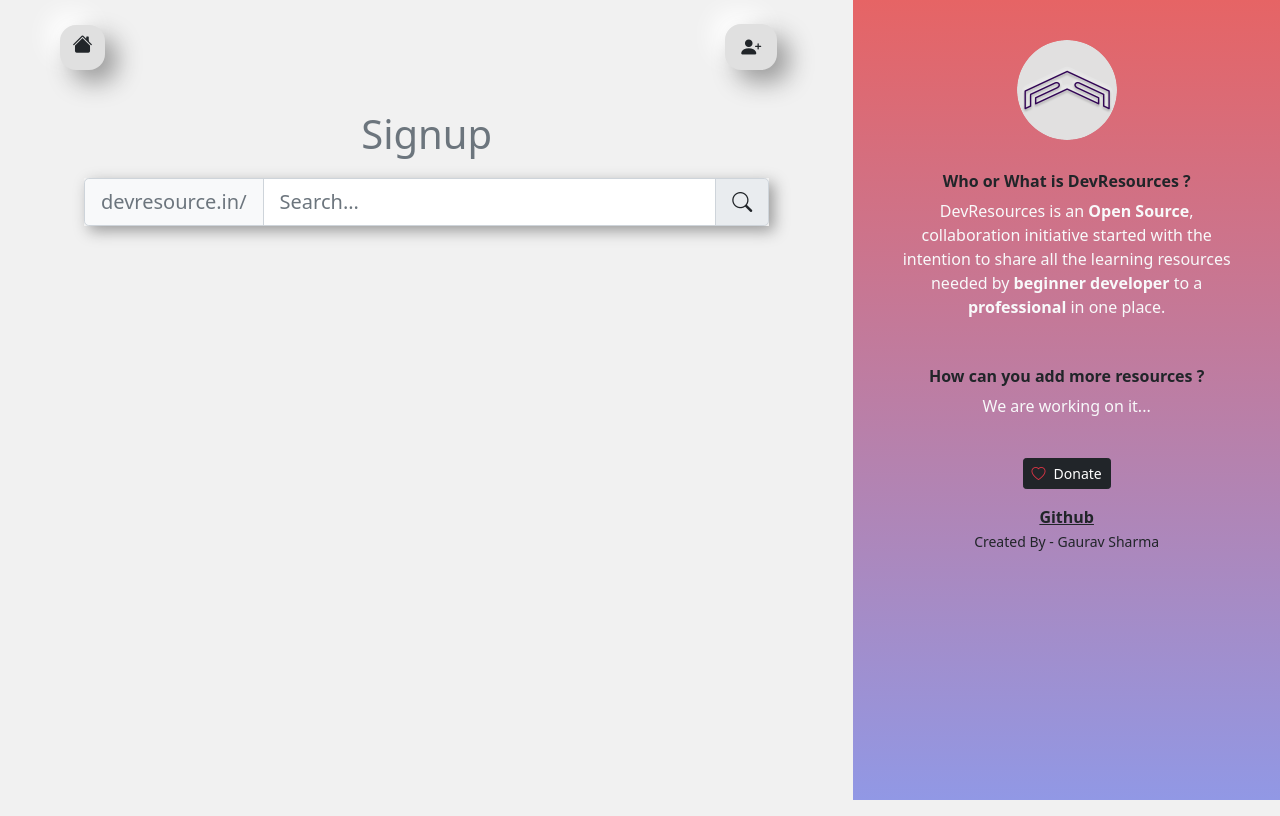
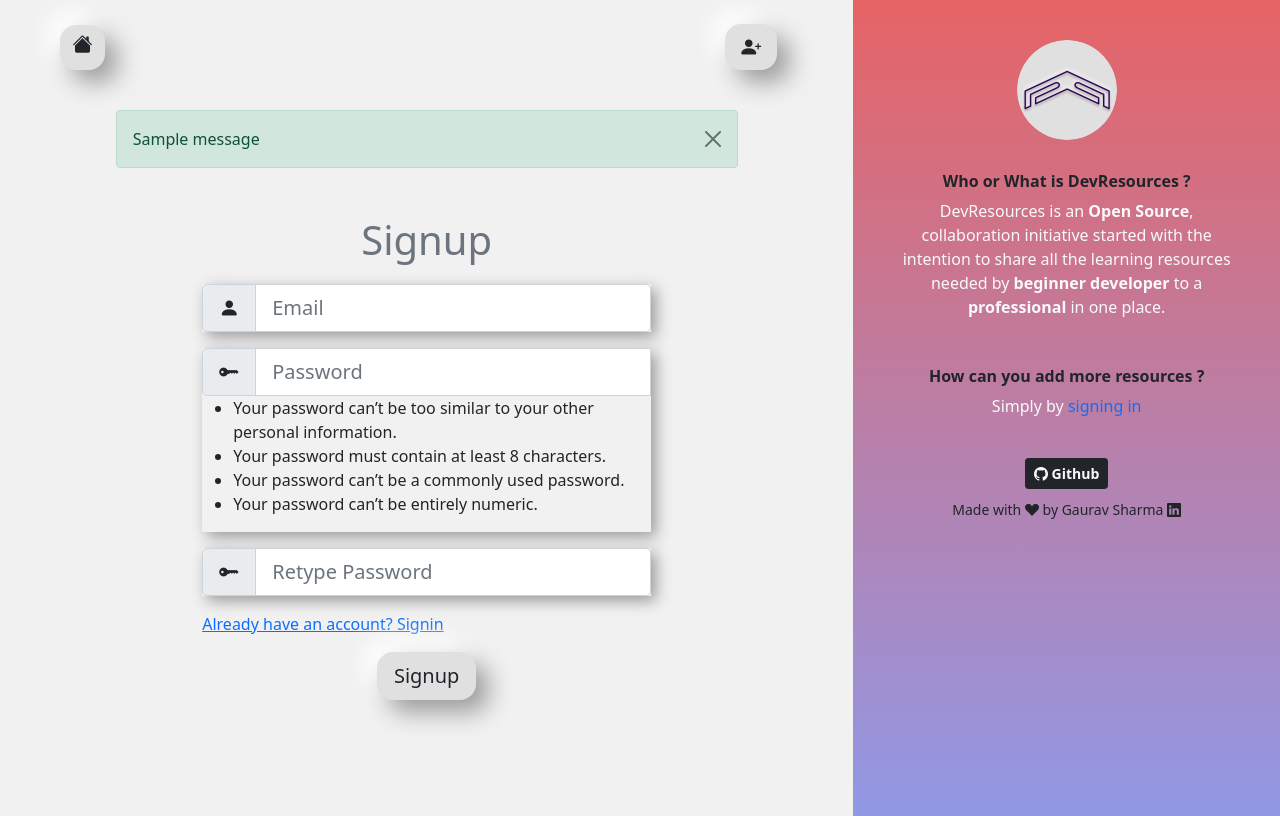
Before and after one commit to mnamegaurav/devresources, a Django app: template templates/accounts/signup.html in a window 1280 px wide. Run offline with Django 3.2, Linux system fonts and the light colour scheme; the template is opened without the code that fills it, so the values that code supplies are empty; tables that the repository leaves empty hold one stand-in row (values such as "Sample post"); one stand-in notice (Sample message) is shown; some libraries are stand-ins or nearby versions.

Commit message:
Login, Logout and allmost mvp level things done

```diff
--- a/accounts/forms.py
+++ b/accounts/forms.py
@@ -9,10 +9,10 @@
 class CustomUserCreatationForm(UserCreationForm):
     class Meta:
         model = get_user_model()
-        fields = ('full_name', 'email', 'username', 'password1', 'password2')
+        fields = ('email', 'password1', 'password2')
 
 
 class CustomUserChangeForm(UserChangeForm):
     class Meta:
         model = get_user_model()
-        fields = ('full_name', 'email', 'username',)
+        fields = ('full_name', 'username', 'email', 'website')
--- a/accounts/urls.py
+++ b/accounts/urls.py
@@ -1,22 +1,13 @@
 from django.urls import path, include
-# from django.urls import reverse_lazy
-from django.contrib.auth.views import (
-
-    PasswordResetView,
-    PasswordResetDoneView,
-    PasswordResetConfirmView,
-    PasswordResetCompleteView,
-    PasswordChangeView,
-    PasswordChangeDoneView,
-    )
-
 from accounts.views import (
     SignInView,
+    SignOutView,
     SignUpView,
     )
 
 
 urlpatterns = [
     path('signin/', SignInView.as_view(), name='signin_view'),
+    path('signout/', SignOutView.as_view(), name='signout_view'),
     path('signup/', SignUpView.as_view(), name='signup_view'),
 ]
--- a/core/forms.py
+++ b/core/forms.py
@@ -39,5 +39,5 @@
         #         'placeholder': 'Title',
         #     })
         self.fields['category'].widget.attrs.update({
-                'class': 'list-inline d-inline-flex flex-wrap',
+                'class': 'list-inline d-inline-flex flex-wrap m-auto',
             })
--- a/core/models.py
+++ b/core/models.py
@@ -14,7 +14,7 @@
 class ResourceCategory(models.Model):
     title = models.CharField(max_length=140)
     slug = models.SlugField(max_length=50, unique=True)
-    is_active = models.BooleanField(default=True)
+    is_active = models.BooleanField(default=False)
     added_on = models.DateTimeField(auto_now_add=True)
     updated_on = models.DateTimeField(auto_now=True)
     added_by = models.ForeignKey(
--- a/devresources/settings.py
+++ b/devresources/settings.py
@@ -131,7 +131,7 @@
 # STATICFILES_STORAGE = 'whitenoise.storage.CompressedManifestStaticFilesStorage'
 
 AUTH_USER_MODEL = 'accounts.User'
-
+LOGIN_URL = 'signin_view'
 
 from devresources.jazzmin_config import *
 from devresources.hitcount_config import *
--- a/static_files/core/main.css
+++ b/static_files/core/main.css
@@ -44,7 +44,7 @@
     transition-duration: 400ms;
 }
 
-.form-control:focus, .btn:focus{
+.form-control:focus, .btn:focus, .btn-close:focus{
     box-shadow: none;
 }
 
--- a/templates/accounts/signup.html
+++ b/templates/accounts/signup.html
@@ -5,25 +5,62 @@
 
 <div class="container">
 
-  <div class="row px-md-5">
-    <div class="col-12 pb-1">
+  <div class="row px-md-5 my-5">
+    <div class="col-12 offset-md-2 col-md-8 pb-1">
       <p class="text-secondary text-center display-6">Signup</p>
     </div>
-  </div>
+    <div class="col-12 offset-md-2 col-md-8 pb-1">
+      {% if form.non_field_errors %}
+      <div class="col-12 mb-2">
+        <p class="text-danger text-center">
+          <i class="bi bi-exclamation-circle"></i>
+          {{ form.non_field_errors }}
+        </p>
+      </div>
+      {% endif %}
+      <form id="signin_form" method="POST" action="{% url 'signup_view' %}">
+        {% csrf_token %}
+        <div class="neumorphic__card input-group input-group-lg mb-3">
+          <span class="input-group-text"><i class="bi bi-person-fill"></i></span>
+          <input name="email" type="email" class="form-control" id="id_email" placeholder="Email" required>
+        </div>
+        {% if form.email.errors %}
+          <div class="text-danger">
+            {{ form.email.errors }}
+          </div>
+        {% endif %}
 
-  {{ form.as_p }}
+        <div class="neumorphic__card input-group input-group-lg mb-3">
+          <span class="input-group-text"><i class="bi bi-key-fill"></i></span>
+          <input name="password1" type="password" class="form-control" id="id_password1" placeholder="Password" required>
+          <ul><li>Your password can’t be too similar to your other personal information.</li><li>Your password must contain at least 8 characters.</li><li>Your password can’t be a commonly used password.</li><li>Your password can’t be entirely numeric.</li></ul>
+        </div>
+        {% if form.password1.errors %}
+          <div class="text-danger">
+            {{ form.password1.errors }}
+          </div>
+        {% endif %}
 
-  <div class="row px-md-5">
-    <div class="col-12 pb-1">
-      <!-- <form id="search_form"> -->
         <div class="neumorphic__card input-group input-group-lg mb-3">
-          <span class="input-group-text d-none d-md-block bg-light text-secondary" id="basic-addon3">devresource.in/</span>
-          <input name="search_term" type="text" class="form-control" id="id_search_term" aria-describedby="basic-addon3" placeholder="Search..." onkeyup="searchItems();">
-          <span class="input-group-text">
-            <i class="bi bi-search"></i>
-          </span>
+          <span class="input-group-text"><i class="bi bi-key-fill"></i></span>
+          <input name="password2" type="password" class="form-control" id="id_password2" placeholder="Retype Password" required>
         </div>
-      <!-- </form> -->
+        {% if form.password2.errors %}
+          <div class="text-danger">
+            {{ form.password2.errors }}
+          </div>
+        {% endif %}
+
+        <div class="text-start">
+          <a href="{% url 'signin_view' %}">Already have an account? Signin</a>
+        </div>
+
+        <div class="mb-3 mx-auto text-center mt-3">
+          <button class="neumorphic__button btn btn-lg">Signup</button>
+        </div>
+
+      </form>
+
     </div>
   </div>
 
--- a/templates/core/base.html
+++ b/templates/core/base.html
@@ -14,9 +14,20 @@
             <i class="bi bi-house-fill"></i>
           </a>
           {% if request.user.is_authenticated %}
-            <a href="{% url 'resource_create_view' %}" class="navbar-brand text-reset text-decoration-none px-3 py-2 neumorphic__button">
-              <i class="bi bi-plus-circle-fill"></i>
-            </a>
+            <div class="navbar-brand d-flex">
+              <a href="{% url 'resource_create_view' %}" class="text-reset text-decoration-none px-3 py-2 neumorphic__button ms-2">
+                <i class="bi bi-plus-circle-fill"></i>
+              </a>
+              <a href="{% url 'resource_list_by_me_view' %}" class="text-reset text-decoration-none px-3 py-2 neumorphic__button ms-2">
+                <i class="bi bi-card-checklist"></i>
+              </a>
+              <form method="POST" action="{% url 'signout_view' %}">
+                {% csrf_token %}
+                <button class="px-3 py-2 neumorphic__button ms-2 btn btn-lg">
+                  <i class="bi bi-box-arrow-right"></i>
+                </button>
+              </form>
+            </div>
           {% else %}
             <a href="{% url 'signin_view' %}" class="navbar-brand text-reset text-decoration-none px-3 py-2 neumorphic__button">
               <i class="bi bi-person-plus-fill"></i>
@@ -25,6 +36,15 @@
         </div>
       </nav>
       <!-- Navbar End -->
+
+      {% if messages %}
+        {% for message in messages %}
+        <div class="alert alert-{% if message.tags %}{{ message.tags }}{% else %}success{% endif %} alert-dismissible fade show w-75 mx-auto" role="alert">
+          {{ message }}
+          <button type="button" class="btn-close" data-bs-dismiss="alert" aria-label="Close"></button>
+        </div>
+        {% endfor %}
+      {% endif %}
 
       {% block content %}{% endblock %}
 
@@ -52,18 +72,22 @@
           <div class="row">
             <div class="col-12 my-3 ">
               <h6 class="text-dark"><strong>How can you add more resources ?</strong></h6>
-              <p class="text-light display-9">We are working on it...</p>
-              <!-- <p class="text-light display-9">Simply by <a href="signin_view" class="text-decoration-none">signing in</a>.</p> -->
+              {% if request.user.is_authenticated %}
+                <p class="text-light display-9">Click on Plus icon at the right corner, or <a href="{% url 'resource_create_view' %}" class="text-decoration-none">Click here.</a></p>
+              {% else %}
+                <p class="text-light display-9">Simply by <a href="{% url 'signin_view' %}" class="text-decoration-none">signing in</a></p>
+              {% endif %}
             </div>
           </div>
 
-          <div class="row">
+          <!-- <div class="row">
             <div class="col-12 my-2">
               <button type="button" class="btn btn-dark btn-sm">
-                <i class="bi bi-heart text-danger pe-2"></i>Donate
+                <i class="bi bi-gift-fill text-danger"></i>
+                <strong>Donate</strong>
               </button>
             </div>
-          </div>
+          </div> -->
 
          <!--  <div class="row">
             <div class="col-12">
@@ -82,9 +106,10 @@
           </div> -->
 
           <div class="row">
-            <div class="col-12 mt-2">
+            <div class="col-12 my-2">
               <div class="m-auto">
-                <a target="_blank" class="text-decoration-underline text-dark" href="https://github.com/hamhaingaurav/devresources">
+                <a target="_blank" class="text-light btn btn-sm btn-dark" href="https://github.com/hamhaingaurav/devresources">
+                  <i class="bi bi-github"></i>
                   <strong>Github</strong>
                 </a>
               </div>
@@ -95,7 +120,7 @@
             <div class="col-12">
               <div class="m-auto">
                 <a target="_blank" class="text-decoration-none text-dark" href="https://www.linkedin.com/in/hamhaingaurav/">
-                  <span style="font-size: 14px;">Created By - Gaurav Sharma</span>
+                  <span style="font-size: 14px;">Made with <i class="bi bi-suit-heart-fill"></i> by Gaurav Sharma <i class="bi bi-linkedin"></i></span>
                 </a>
               </div>
             </div>
```
Also changed, not shown: accounts/admin.py (+4 -4 lines), accounts/models.py (+3 -4 lines), accounts/views.py (+61 -3 lines), core/views.py (+29 -11 lines), templates/accounts/signin.html (+20 -16 lines), templates/core/resource_create_form.html (+29 -14 lines), templates/core/resource_list.html (+5 -3 lines), templates/core/resource_list_added_by_user.html (+21 -3 lines), templates/core/resource_update_form.html (+29 -14 lines), accounts/migrations/0002_auto_20210304_1533.py (added), accounts/migrations/0003_auto_20210304_1611.py (added), core/migrations/0006_auto_20210304_1420.py (added).
